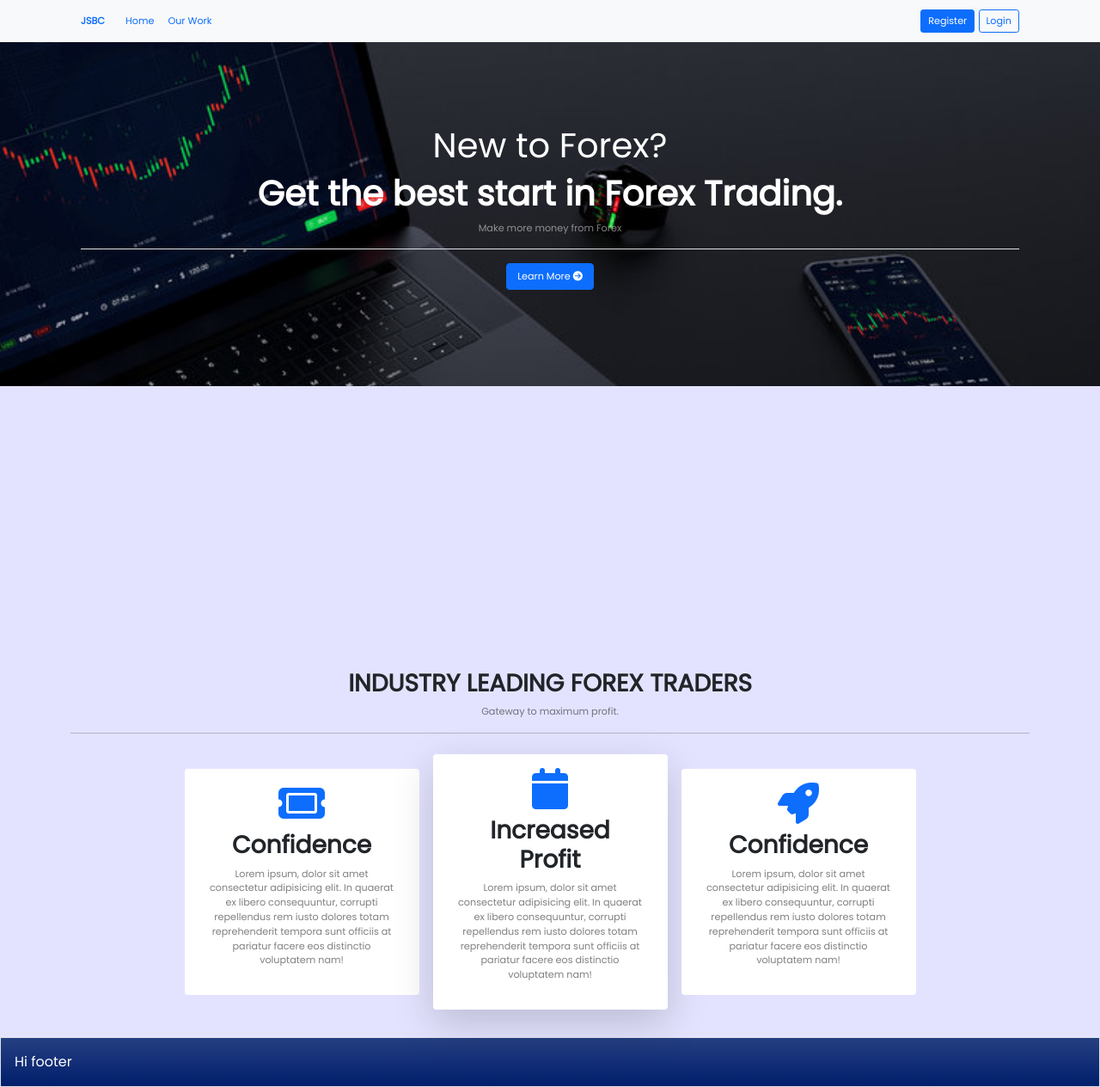
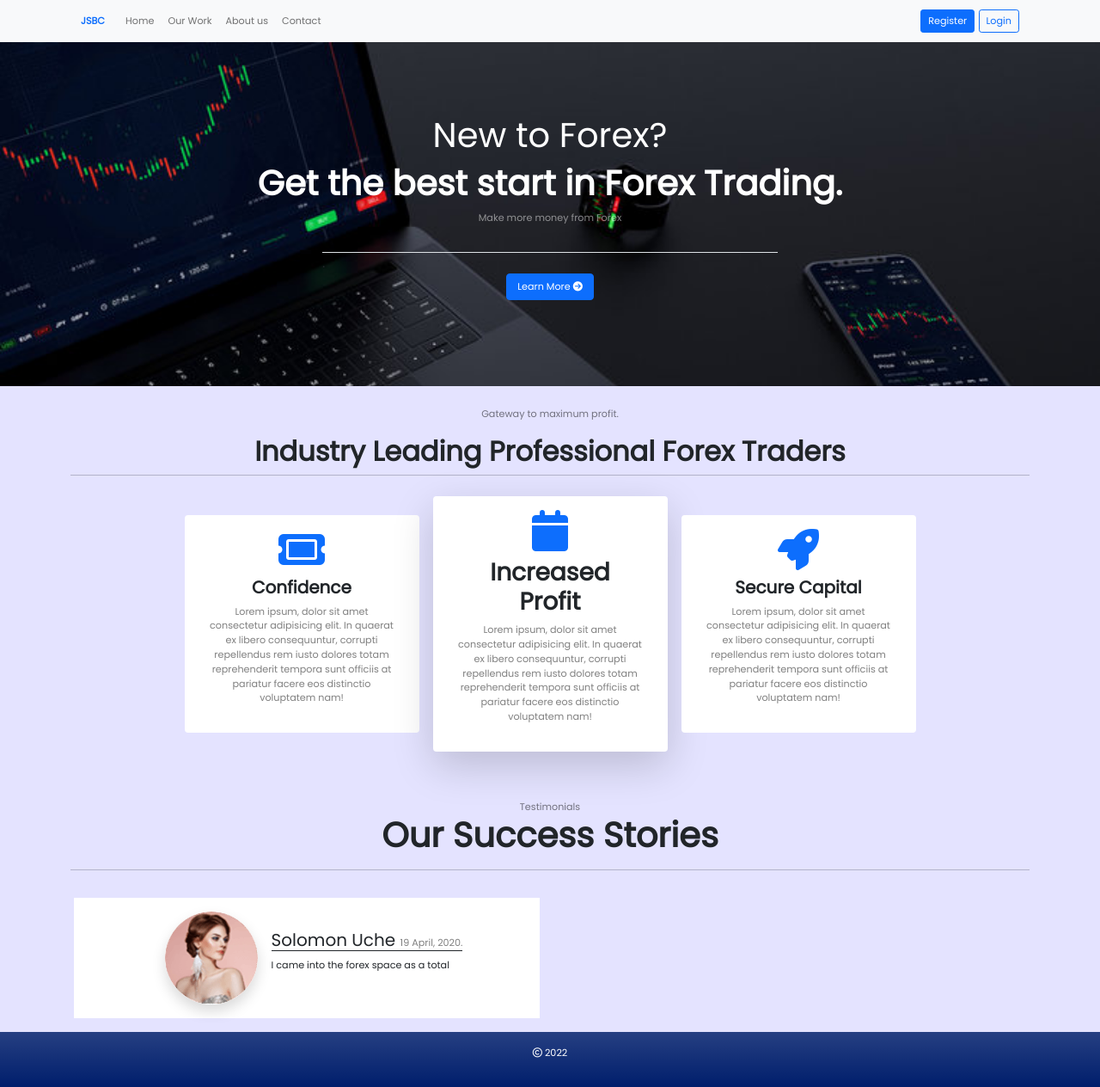
Before and after one commit to officialksolomon/jsbc, a Django app: page / in a window 1280 px wide. Shown: the whole page at 86% size. Run offline with Django 4.2, Linux system fonts and the light colour scheme; style sheets or scripts are compiled from the project's sources; some libraries are stand-ins or nearby versions.

Commit message:
designing ui for the index page

```diff
--- a/static/css/style.scss
+++ b/static/css/style.scss
@@ -36,6 +36,7 @@ button {
     width: 50%;
 }
 
+
 footer {
     background-color: #001E6C !important;
 }
--- a/static/js/effect.js
+++ /dev/null
@@ -1,2 +0,0 @@
-"use strict";
-alert('Hello World');
--- a/static/js/effect.ts
+++ /dev/null
@@ -1 +0,0 @@
-alert('Hello World')
--- /dev/null
+++ b/static/js/effects.js
@@ -0,0 +1,10 @@
+"use strict";
+const serviceElements = document.querySelectorAll('.service-col');
+console.log(serviceElements);
+const serviceElementsIcons = document.querySelectorAll('.service-col > i');
+console.log(serviceElements);
+
+serviceElements.forEach(element => element.addEventListener('mouseover', (event) => {
+    element.classList.toggle('animate__fadeIn');
+
+}));
--- a/templates/account/base.html
+++ b/templates/account/base.html
@@ -38,7 +38,7 @@
   <body class="w-100 d-flex flex-column h-100 opacity-100 bg-light-primary">
 {% block header %}
   <!-- Header......................................................................... -->
-<header class="bg-light">
+<header class="bg-light shadow-lg">
 <!-- Navigation ..................................................................... -->
 
 {% block  navigation %}
@@ -53,10 +53,16 @@
     <div class="collapse navbar-collapse" id="collapsibleNavId">
       <ul class="navbar-nav me-auto mt-2 mt-lg-0">
         <li class="nav-item ">
-          <a class="nav-link text-primary " href="{% url 'home' %}">Home <span class="visually-hidden">(current)</span></a>
+          <a class="nav-link  " href="{% url 'home' %}">Home <span class="visually-hidden">(current)</span></a>
         </li>
         <li class="nav-item">
-          <a class="nav-link text-primary" href="#">Our Work</a>
+          <a class="nav-link  " href="#">Our Work</a>
+        </li>
+        <li class="nav-item">
+          <a class="nav-link  " href="#">About us</a>
+        </li>
+        <li class="nav-item">
+          <a class="nav-link  " href="#">Contact</a>
         </li>
         <!-- drop down -->
         <!-- <li class="nav-item dropdown">
@@ -129,8 +135,8 @@
 
 <!-- Footer ................................................................................. -->
 {% block footer %}
-<footer class="footer w-100 p-3 border text-white bg-gradient">
-  Hi footer
+<footer class="footer w-100 p-3  text-white bg-gradient">
+<p class="text-center"><i class="fa fa-copyright" aria-hidden="true"></i> 2022</p>
 </footer>
 {% endblock footer %}
   <!-- bootstrap javascript ................................................................ -->
--- a/templates/main/index.html
+++ b/templates/main/index.html
@@ -1,5 +1,5 @@
 {% extends "account/base.html" %}
-
+{% load static %}
 {% block content %}
 <div class="container-fluid w-100 p-0 m-0 h-100 ">
     <!-- row 1 ................................................................................... -->
@@ -12,8 +12,8 @@
                     <h1 class="fw-bolder text-white text-center animate__animated animate__fadeIn">Get the best start in Forex Trading.</h1>
                     <p class="text-white-50 text-center ">Make more money from Forex</p>
                     <!-- ...................................................................................... -->
-                    <div class="lm-btn-wrapper border-top w-100 d-flex  justify-content-center align-items-center p-3">
-
+                    <div class="lm-btn-wrapper  w-100 d-flex flex-column  justify-content-center align-items-center p-3">
+                        <div class="w-50 border-top"> .</div>
                         <button class="btn  btn-primary animate__animated animate__fade">Learn More <i class="fa fa-arrow-circle-right" aria-hidden="true"></i></button>
                    </div>
               </div>
@@ -22,27 +22,27 @@
 
     </div>
 </div>
-<!-- column 2 services -->
+<!-- column 2 services ................................................................... -->
 <div class="container ">
     <div class="row services p-4  d-flex justify-content-center align-items-center">
         <!-- Services heading ..................................................................... -->
         <div class="col-12">
-            <h3 class="text-center fw-bolder">INDUSTRY LEADING FOREX TRADERS</h2>
-                <p class="text-center text-black-50">Gateway to maximum profit.</p>
+          <p class="text-center text-black-50">Gateway to maximum profit.</p>
+            <h2 class="text-center fw-bolder">Industry Leading Professional Forex Traders</h2>
         </div>
         <hr>
         <!-- services ............................................................................ -->
 
         <!-- service 1 ............................................................................. -->
-         <div class="col-6 col-sm-3 bg-white rounded rounded-2 m-2">
+         <div class="col-12  col-md-8 col-lg-3 service-col  bg-white rounded rounded-2 m-2  animate__animated animate__fadeIn">
            <div class="p-3 d-flex flex-column justify-content-center align-items-center">
             <i class="fa fa-ticket fa-3x text-primary mb-2" aria-hidden="true"></i>
-             <h3 class="fw-bolder text-center">Confidence</h3>
+             <h5 class="fw-bolder text-center">Confidence</h5>
              <p class="text-center text-black-50">Lorem ipsum, dolor sit amet consectetur adipisicing elit. In quaerat ex libero consequuntur, corrupti repellendus rem iusto dolores totam reprehenderit tempora sunt officiis at pariatur facere eos distinctio voluptatem nam!</p>
            </div>
         </div>
         <!-- service 2 ............................................................................. -->
-         <div class="col-6 col-sm-3 bg-white rounded rounded-2 m-2 shadow-lg">
+         <div class="col-12  col-md-8 col-lg-3 service-col bg-white rounded rounded-2 m-2 shadow-lg  animate__animated animate__fadeIn">
            <div class="p-3 d-flex flex-column justify-content-center align-items-center">
             <i class="fa fa-calendar fa-3x text-primary mb-2" aria-hidden="true"></i>
              <h3 class="fw-bolder text-center">Increased Profit</h3>
@@ -50,13 +50,44 @@
            </div>
         </div>
         <!-- service 3 ............................................................................. -->
-         <div class="col-6 col-sm-3 bg-white rounded rounded-2 m-2">
+         <div class="col-12  col-md-8 col-lg-3 service-col bg-white rounded rounded-2 m-2  animate__animated animate__fadeIn">
            <div class="p-3 d-flex flex-column justify-content-center align-items-center">
              <i class="fa fa-rocket fa-3x text-primary mb-2" aria-hidden="true"></i>
-             <h3 class="fw-bolder text-center">Confidence</h3>
+             <h5 class="fw-bolder text-center">Secure Capital</h5>
              <p class="text-center text-black-50">Lorem ipsum, dolor sit amet consectetur adipisicing elit. In quaerat ex libero consequuntur, corrupti repellendus rem iusto dolores totam reprehenderit tempora sunt officiis at pariatur facere eos distinctio voluptatem nam!</p>
            </div>
         </div>
 </div>
 </div>
+<!-- Testimonials ........................................................................... -->
+<div class="container mt-4">
+  <div class="row">
+    <div class="col-12">
+      <p class="text-center text-black-50 m-0">Testimonials</p>
+      <h1 class="text-center fw-bold">Our Success Stories</h1>
+      <hr>
+    </div>
+
+    <div class="col-12 p-3">
+        <div class="row">
+          <div class="col-6 ">
+            <div class="testimonial d-flex justify-content-center align-items-center bg-white">
+              <div class=" m-3">
+                <img class="rounded-circle shadow" src="{% static "/images/testimonial/3.png" %}" alt="">
+
+              </div>
+              <div class="d-flex flex-column justify-content-center align-items-start">
+                  <h5 class=" border-bottom border-dark" >Solomon Uche  <span class="date-time text-black-50">19 April, 2020.</span></h5>
+                  <p>I came into the forex space as a total </p>
+              </div>
+            </div>
+          </div>
+
+
+      </div>
+    </div>
+
+
+  </div>
+</div>
 {% endblock content %}
```
Also changed, not shown: static/js/effects.ts (added, +9 -0 lines), static/images/testimonial/1.png (added), static/images/testimonial/2.png (added), static/images/testimonial/3.png (added), static/images/testimonial/bg-1.jpg (added).
